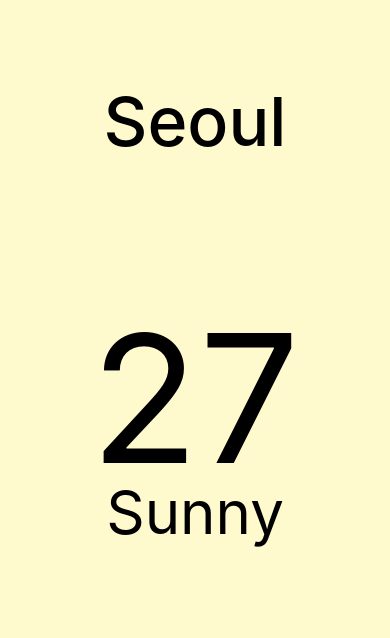
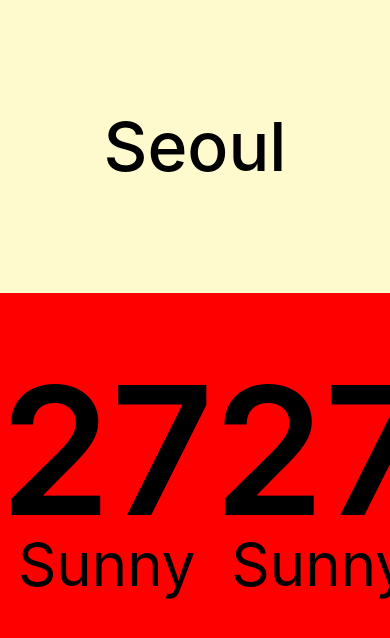
Before and after one commit to myounghaklee/bOOKbOOk, a React Native app in the folder HakWeather/: screen / in a window 390 px wide. Shown: the top 638 px of the page. Built offline with nearby package versions, Linux system fonts and the light colour scheme.

Commit message:
Dimensions : bring ios, android screen ratio

```diff
--- a/HakWeather/App.js
+++ b/HakWeather/App.js
@@ -1,19 +1,32 @@
 import { StatusBar } from "expo-status-bar";
 import React from "react";
-import { View ,Text, StyleSheet} from "react-native";
+import { View ,Text, StyleSheet, ScrollView, Dimensions} from "react-native";
 
+const {height, width } = Dimensions.get("window");
 export default function App() {
   return (
     <View style={style.container}>
       <View style={style.city}>
         <Text style={style.cityName}>Seoul</Text>
       </View>
-      <View style={style.weather}>
+      <ScrollView horizontal contentContainerStyle={style.weather}>
         <View style={style.day}>
           <Text style={style.temp}>27</Text>
           <Text style={style.description}>Sunny</Text>
         </View>
+        <View style={style.day}>
+          <Text style={style.temp}>27</Text>
+          <Text style={style.description}>Sunny</Text>
         </View>
+        <View style={style.day}>
+          <Text style={style.temp}>27</Text>
+          <Text style={style.description}>Sunny</Text>
+        </View>
+        <View style={style.day}>
+          <Text style={style.temp}>27</Text>
+          <Text style={style.description}>Sunny</Text>
+        </View>
+      </ScrollView>
 
     </View>
   );
@@ -35,15 +48,15 @@ const style = StyleSheet.create({
     fontWeight:"500",
   },
   weather:{
-    flex: 3,
+    backgroundColor:"red" ,
+  },
 
-  },
   day:{
-    flex :1,
     alignItems : "center",
   },
   temp:{
     marginTop: 50,
+    fontWeight:"600",
     fontSize:178,
   },
   description:{
```
